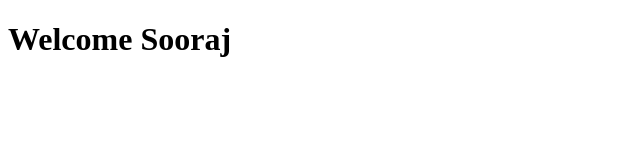
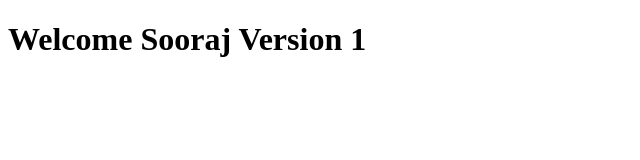
Before and after one commit to Soorajskr/Gitlearn, a plain HTML site: page index.html in a window 1280 px wide. Shown: the whole page, without its empty margins (0-640 px from the left). Drawn offline with Linux system fonts and the light colour scheme.

Commit message:
added version 1

```diff
--- a/index.html
+++ b/index.html
@@ -6,6 +6,6 @@
     <title>Document</title>
 </head>
 <body>
-    <h1> Welcome Sooraj </h1>
+    <h1> Welcome Sooraj Version 1 </h1>
 </body>
 </html>
```
